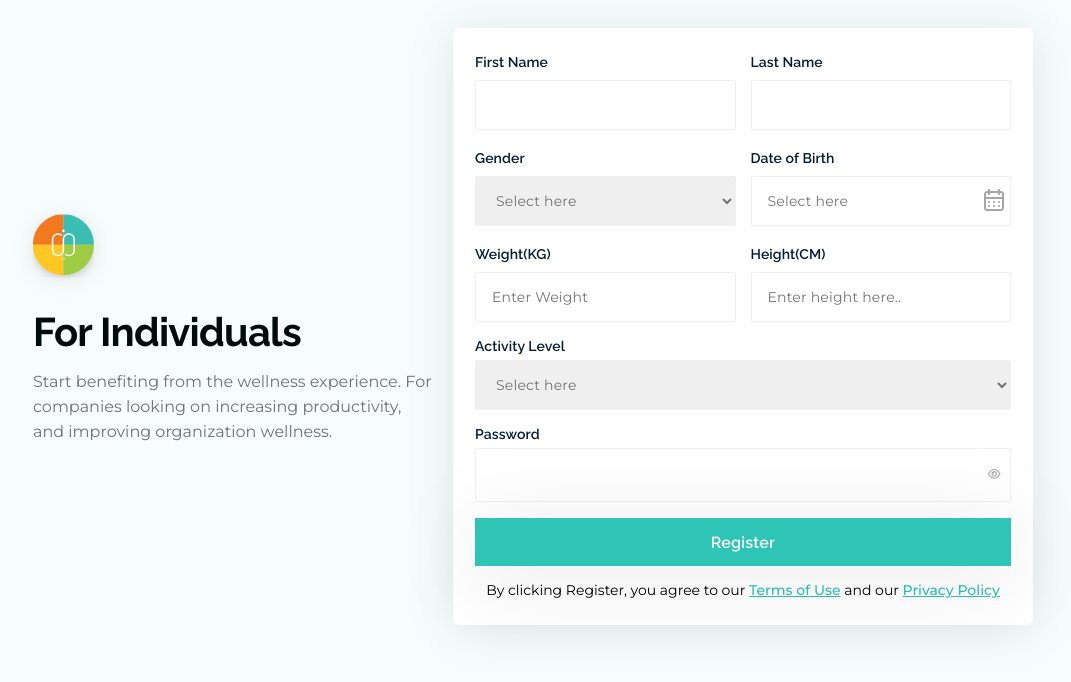
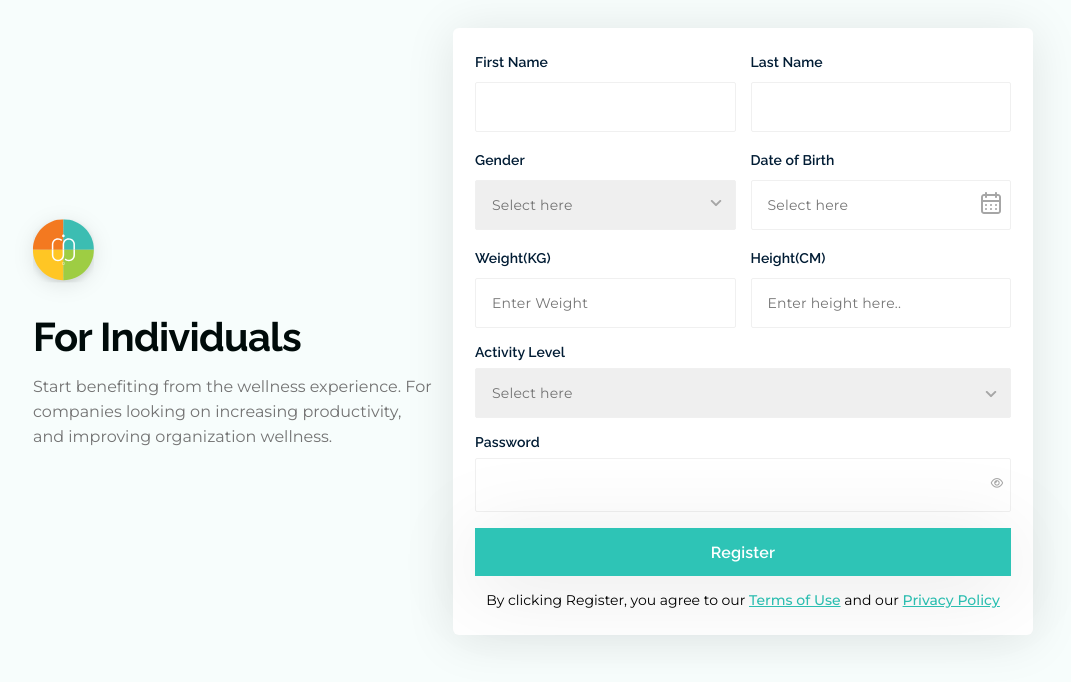
Before and after one commit to Nimi77/Wellness-Registration-Form, a plain HTML site: page index.html in a window 1280 px wide. Shown: the whole page, without its empty margins (107-1178 px from the left). Drawn offline with Linux system fonts and the light colour scheme.

Commit message:
project done

```diff
--- a/index.html
+++ b/index.html
@@ -66,11 +66,11 @@
             <div class="row-1 user-info">
               <div class="name">
                 <label for="firstName">First Name</label>
-                <input type="text" class="firstName" id="firstName">
+                <input type="text" class="firstName" id="firstName" required>
               </div>
               <div class="lastName">
                 <label for="lastName">Last Name</label>
-                <input type="text" class="lastName" id="lastName">
+                <input type="text" class="lastName" id="lastName" required>
               </div>
             </div>
             <div class="row-2 user-info">
@@ -81,6 +81,9 @@
                   <option>Female</option>
                   <option>Male</option>
                 </select>
+                <svg xmlns="http://www.w3.org/2000/svg" class="select-icon" width="24" height="24" viewBox="0 0 24 24" fill="none">
+                  <path d="M17 9.17C16.8126 8.98375 16.5592 8.87921 16.295 8.87921C16.0308 8.87921 15.7774 8.98375 15.59 9.17L12 12.71L8.46001 9.17C8.27265 8.98375 8.0192 8.87921 7.75501 8.87921C7.49082 8.87921 7.23737 8.98375 7.05001 9.17C6.95628 9.26296 6.88189 9.37356 6.83112 9.49542C6.78035 9.61728 6.75421 9.74799 6.75421 9.88C6.75421 10.012 6.78035 10.1427 6.83112 10.2646C6.88189 10.3864 6.95628 10.497 7.05001 10.59L11.29 14.83C11.383 14.9237 11.4936 14.9981 11.6154 15.0489C11.7373 15.0997 11.868 15.1258 12 15.1258C12.132 15.1258 12.2627 15.0997 12.3846 15.0489C12.5064 14.9981 12.617 14.9237 12.71 14.83L17 10.59C17.0937 10.497 17.1681 10.3864 17.2189 10.2646C17.2697 10.1427 17.2958 10.012 17.2958 9.88C17.2958 9.74799 17.2697 9.61728 17.2189 9.49542C17.1681 9.37356 17.0937 9.26296 17 9.17Z" fill="#A6A6A6"/>
+                </svg>
               </div>
               <div class="dob">
                 <label for="date">Date of Birth</label>
@@ -100,7 +103,7 @@
                 <input type="text" class="height" id="height" placeholder="Enter height here..">
               </div>
             </div>
-            <div class="row-4 stretched">
+            <div class="row-4 activity-level stretched">
               <label for="level">Activity Level</label>
               <select aria-haspopup="listbox" id="level">
                 <option value="" selected="selected">Select here</option>
@@ -108,10 +111,13 @@
                 <option>Intermediate</option>
                 <option>Master</option>
               </select>
+              <svg xmlns="http://www.w3.org/2000/svg" class="select-icon" width="24" height="24" viewBox="0 0 24 24" fill="none">
+                <path d="M17 9.17C16.8126 8.98375 16.5592 8.87921 16.295 8.87921C16.0308 8.87921 15.7774 8.98375 15.59 9.17L12 12.71L8.46001 9.17C8.27265 8.98375 8.0192 8.87921 7.75501 8.87921C7.49082 8.87921 7.23737 8.98375 7.05001 9.17C6.95628 9.26296 6.88189 9.37356 6.83112 9.49542C6.78035 9.61728 6.75421 9.74799 6.75421 9.88C6.75421 10.012 6.78035 10.1427 6.83112 10.2646C6.88189 10.3864 6.95628 10.497 7.05001 10.59L11.29 14.83C11.383 14.9237 11.4936 14.9981 11.6154 15.0489C11.7373 15.0997 11.868 15.1258 12 15.1258C12.132 15.1258 12.2627 15.0997 12.3846 15.0489C12.5064 14.9981 12.617 14.9237 12.71 14.83L17 10.59C17.0937 10.497 17.1681 10.3864 17.2189 10.2646C17.2697 10.1427 17.2958 10.012 17.2958 9.88C17.2958 9.74799 17.2697 9.61728 17.2189 9.49542C17.1681 9.37356 17.0937 9.26296 17 9.17Z" fill="#A6A6A6"/>
+              </svg>
             </div>
-            <div class="row-5 stretched">
+            <div class="row-5 password stretched">
               <label for="password">Password</label>
-              <input type="password" class="passwrd" id="password" minlength="9" maxlength="12">
+              <input type="password" class="passwrd" id="password" minlength="9" maxlength="12" required>
               <i class="fa-regular fa-eye" id="tooglePassword" onclick="togglePassword()"></i>
             </div>
             <div class="form-button" role="button">
--- a/style.css
+++ b/style.css
@@ -80,6 +80,9 @@ button::-moz-focus-inner,
   border-style: none;
   padding: 0;
 }
+[type=password]::-ms-reveal{
+    display: none;
+}
 [type = search]{
     appearance: textfield;
     -webkit-appearance : textfield;
@@ -88,6 +91,11 @@ button::-moz-focus-inner,
 [type=number]::-webkit-inner-spin-button,
 [type=number]::-webkit-outer-spin-button {
   height: auto;
+  -webkit-appearance: none;
+}
+input[type=date]{
+    appearance: none;
+    -webkit-appearance: listbox;
 }
 menu, ol, ul{
     list-style:none;
@@ -105,6 +113,8 @@ select{
     -webkit-box-sizing: border-box;
     -moz-box-sizing:border-box;
     box-sizing: border-box;
+    -webkit-appearance: none;
+    appearance:none;
 }
 select:-moz-focusring{
     color: transparent;
@@ -202,15 +212,17 @@ form.reg-form .user-info{
     border: 1px solid var(--cl-gray-3);
     outline: none;
     width:100%;
-    margin-top: 6px;
+    margin-top: 8px;
     padding-block:14px ;
     padding-inline:16px;
-    transition: all 0.2s ease-in;
+    transition: border 0.4s ease-in;
 }
 .reg-form input:focus,
 select:focus{
     border-radius: 2px;
     border: 2px solid #2EC4B6;
+    box-shadow: 0px 0px 0px 3px #f2fbfb;
+
 }
 .reg-form input[type="text"],
 input[type="date"]
@@ -233,13 +245,23 @@ input[type="date"]::-webkit-calendar-picker-indicator{
     line-height: 20px;
     letter-spacing: 0.2px;
 }
+.row-2 .gender{
+    position: relative;
+
+    & .select-icon{
+        position: absolute;
+        top:52%;
+        right:8px;
+    }
+}
 .row-2 .dob{
     position: relative;
-}
-.row-2 .dob #calendar{
-    position: absolute;
-    top:52%;
-    right:2%;
+
+    & #calendar{
+        position: absolute;
+        top:52%;
+        right:8px;
+    }
 }
 .reg-form .stretched{
     display: flex;
@@ -248,13 +270,22 @@ input[type="date"]::-webkit-calendar-picker-indicator{
 .reg-form .stretched{
     margin-bottom: 16px;
 }
+.row-4{
+    position: relative;
+
+    & .select-icon{
+        position: absolute;
+        top:52%;
+        right:8px;
+    }
+}
 .reg-form  .row-5 {
     position: relative;
 }
 .row-5 #tooglePassword{
     position: absolute;
     top: 55%;
-    right:2%;
+    right:8px;
     cursor: pointer;
     font-size: 11px;
     color:#A6A6A6;
```
